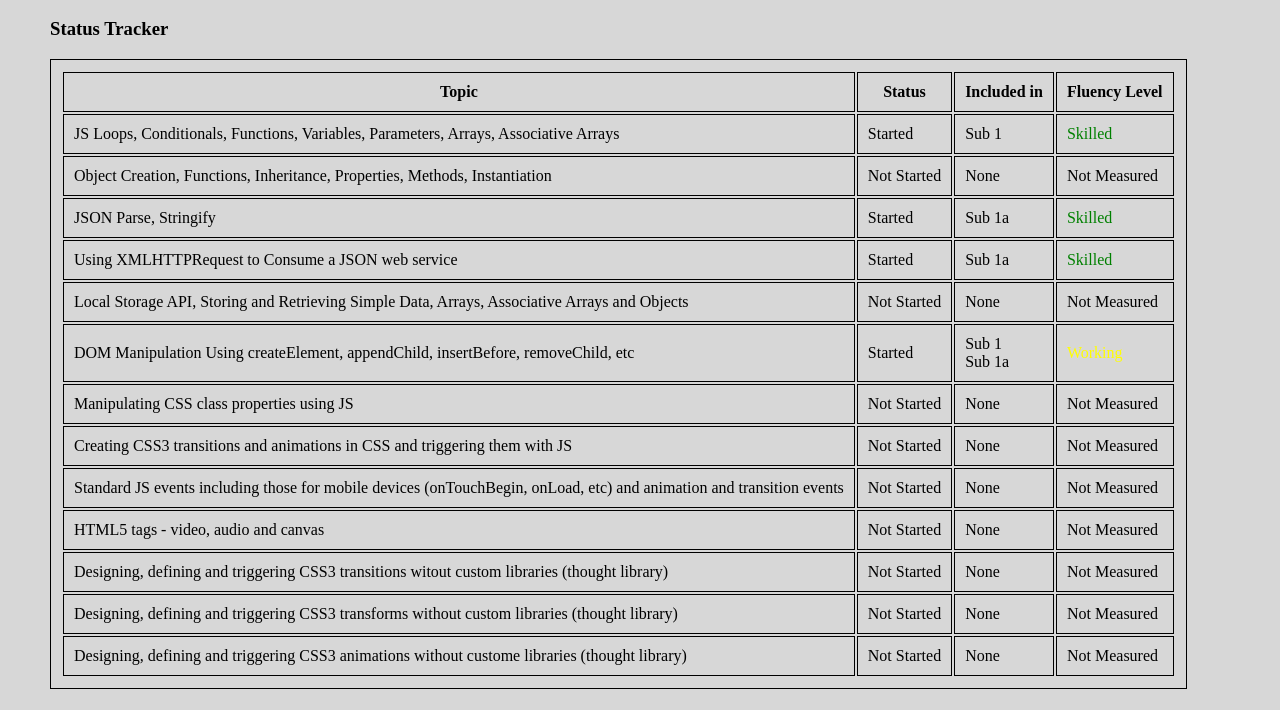
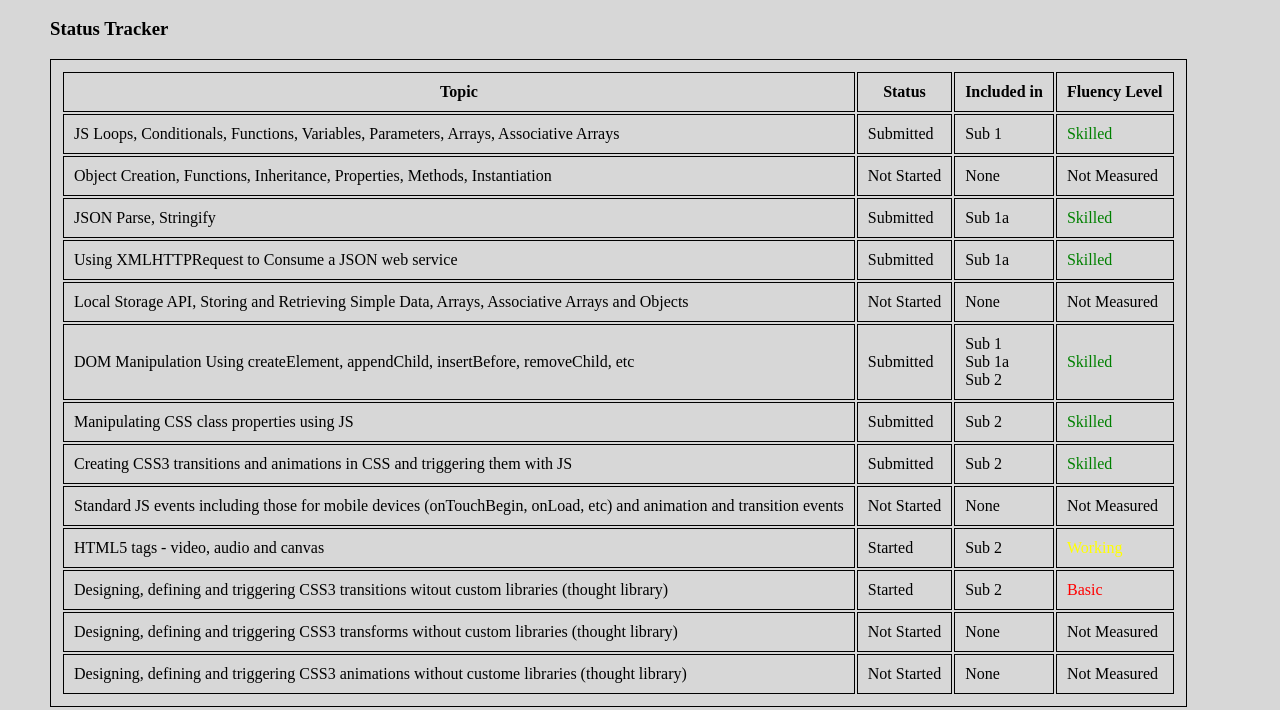
Before and after one commit to Simpkinson-Damon/Simpkinson-Damon, a plain HTML site: page index.html in a window 1280 px wide. Shown: the part 90-800 px from the top of the page. Drawn offline with Linux system fonts and the light colour scheme.

Commit message:
update main page with new skill marks

```diff
--- a/index.html
+++ b/index.html
@@ -17,7 +17,7 @@
     </tr>
     <tr>
         <td>JS Loops, Conditionals, Functions, Variables, Parameters, Arrays, Associative Arrays</td>
-        <td>Started</td>
+        <td>Submitted</td>
         <td>Sub 1</td>
         <td class="skilled">Skilled</td>
     </tr>
@@ -29,13 +29,13 @@
     </tr>
     <tr>
         <td>JSON Parse, Stringify</td>
-        <td>Started</td>
+        <td>Submitted</td>
         <td>Sub 1a</td>
         <td class="skilled">Skilled</td>
     </tr>
     <tr>
         <td>Using XMLHTTPRequest to Consume a JSON web service</td>
-        <td>Started</td>
+        <td>Submitted</td>
         <td>Sub 1a</td>
         <td class="skilled">Skilled</td>
     </tr>
@@ -47,23 +47,24 @@
     </tr>
     <tr>
         <td>DOM Manipulation Using createElement, appendChild, insertBefore, removeChild, etc</td>
-        <td>Started</td>
+        <td>Submitted</td>
         <td>Sub 1<br/>
-            Sub 1a
+            Sub 1a<br/>
+            Sub 2
         </td>
-        <td class="working">Working</td>
+        <td class="skilled">Skilled</td>
     </tr>
     <tr>
         <td>Manipulating CSS class properties using JS</td>
-        <td>Not Started</td>
-        <td>None</td>
-        <td>Not Measured</td>
+        <td>Submitted</td>
+        <td>Sub 2</td>
+        <td class="skilled">Skilled</td>
     </tr>
     <tr>
         <td>Creating CSS3 transitions and animations in CSS and triggering them with JS</td>
-        <td>Not Started</td>
-        <td>None</td>
-        <td>Not Measured</td>
+        <td>Submitted</td>
+        <td>Sub 2</td>
+        <td class="skilled">Skilled</td>
     </tr>
     <tr>
         <td>Standard JS events including those for mobile devices (onTouchBegin, onLoad, etc) and animation and
@@ -75,15 +76,15 @@
     </tr>
     <tr>
         <td>HTML5 tags - video, audio and canvas</td>
-        <td>Not Started</td>
-        <td>None</td>
-        <td>Not Measured</td>
+        <td>Started</td>
+        <td>Sub 2</td>
+        <td class="working">Working</td>
     </tr>
     <tr>
         <td>Designing, defining and triggering CSS3 transitions witout custom libraries (thought library)</td>
-        <td>Not Started</td>
-        <td>None</td>
-        <td>Not Measured</td>
+        <td>Started</td>
+        <td>Sub 2</td>
+        <td class="basic">Basic</td>
     </tr>
     <tr>
         <td>Designing, defining and triggering CSS3 transforms without custom libraries (thought library)</td>
```
